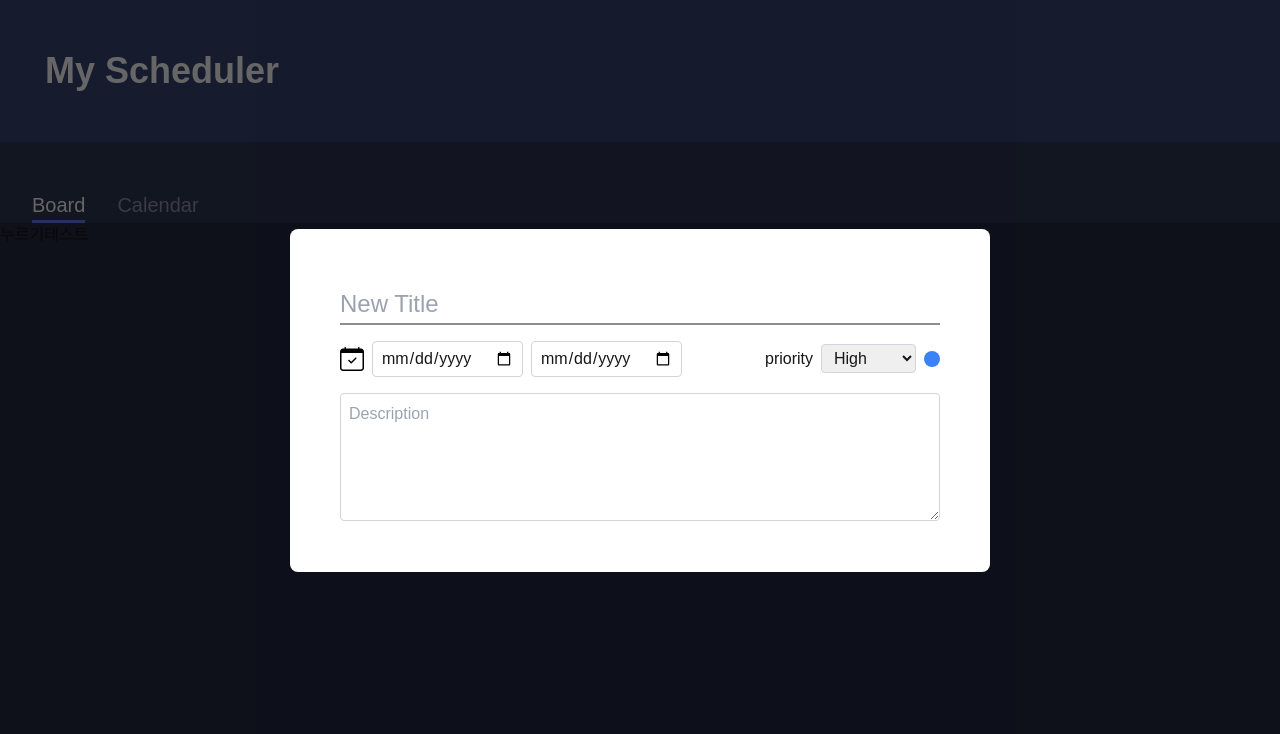
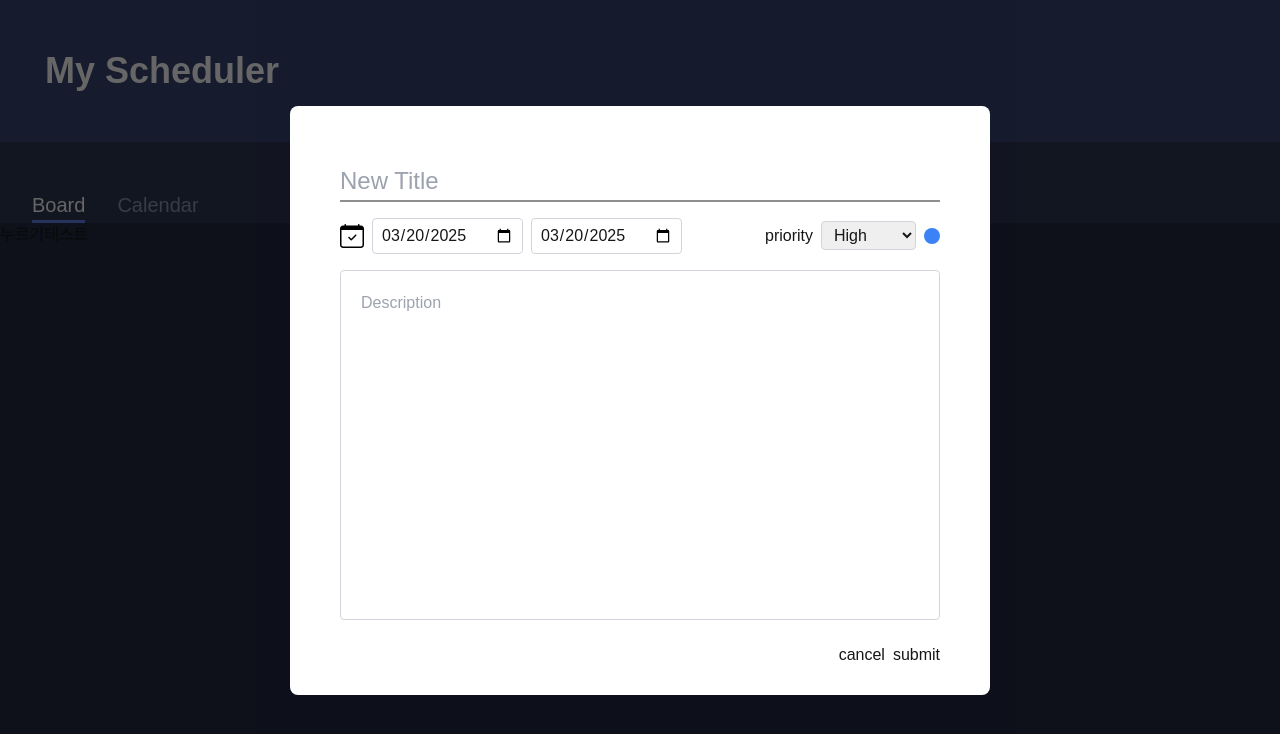
Before and after one commit to f-lab-edu/my-scheduler, a Next.js app: page /schedule in a window 1280 px wide. Both pictures are taken after a click on the button "누르기테스트". Shown: the top 734 px of the page. Built offline with nearby package versions, Linux system fonts and the light colour scheme.

Commit message:
editor 수정

```diff
--- a/package.json
+++ b/package.json
@@ -11,6 +11,7 @@
   },
   "dependencies": {
     "clsx": "^2.1.1",
+    "dayjs": "^1.11.13",
     "next": "15.2.2",
     "react": "^19.0.0",
     "react-dom": "^19.0.0",
--- a/src/components/common/Editor.tsx
+++ b/src/components/common/Editor.tsx
@@ -1,17 +1,69 @@
 "use client";
+import { useState, ChangeEvent } from "react";
 import calendarIcon from "@/assets/calendar.svg";
 import Image from "next/image";
+import dayjs from "dayjs";
+
+type DateField = "start" | "end";
 
 const PRIORITIES = ["High", "Medium", "Low"];
 export default function Editor() {
+  const [formData, setFormData] = useState({
+    title: "",
+    // startDate: dayjs(new Date()).format("YYYY-MM-DD"),
+    // endDate: dayjs(new Date()).format("YYYY-MM-DD"),
+    startDate: dayjs().format("YYYY-MM-DD"),
+    endDate: dayjs().format("YYYY-MM-DD"),
+    priority: "High",
+    description: "",
+  });
   // TODO: 상태 및 props 처리
+
+  const handleTitleChange = (event: ChangeEvent<HTMLInputElement>) => {
+    setFormData((prev) => ({ ...prev, title: event.target.value }));
+  };
+
+  const handleChangeDate = (
+    event: ChangeEvent<HTMLInputElement>,
+    dateField: DateField
+  ) => {
+    const newDate = dayjs(event.target.value);
+    console.log("🟢", newDate);
+    const date = event.target.value;
+
+    // TODO: 해당 유효성 검사를 submit 때 할지
+    if (dateField === "end") {
+      if (newDate.isBefore(dayjs(formData.startDate))) {
+        alert("종료 날짜는 시작 날짜보다 이전일 수 없습니다.");
+        return;
+      }
+      setFormData((prev) => ({
+        ...prev,
+        endDate: event.target.value,
+      }));
+    } else {
+      setFormData((prev) => ({
+        ...prev,
+        startDate: event.target.value,
+      }));
+    }
+  };
+
+  const handlePrioritySelect = (event: ChangeEvent<HTMLSelectElement>) => {
+    setFormData((prev) => ({ ...prev, priority: event.target.value }));
+  };
+
+  const handleDescriptionChange = (event: ChangeEvent<HTMLTextAreaElement>) => {
+    setFormData((prev) => ({ ...prev, description: event.target.value }));
+  };
+
   return (
     <div className="py-[28px] px-[50px] rounded-lg bg-white ">
       <input
         placeholder="New Title"
         className="mt-7 border-b-2 border-border-editor w-[600px] h-[40px] text-2xl outline-none"
-        value=""
-        onChange={() => {}}
+        value={formData.title}
+        onChange={handleTitleChange}
       />
 
       <div className="flex items-center justify-between mt-4">
@@ -26,15 +78,19 @@ export default function Editor() {
             className="border border-gray-300 rounded px-2 py-1 outline-none"
             type="date"
             placeholder="start"
-            value=""
-            onChange={() => {}}
+            value={formData.startDate}
+            onChange={(event: ChangeEvent<HTMLInputElement>) =>
+              handleChangeDate(event, "start")
+            }
           />
           <input
             className="border border-gray-300 rounded px-2 py-1 outline-none"
             type="date"
             placeholder="end"
-            value=""
-            onChange={() => {}}
+            value={formData.endDate}
+            onChange={(event: ChangeEvent<HTMLInputElement>) =>
+              handleChangeDate(event, "end")
+            }
           />
         </div>
 
@@ -42,7 +98,7 @@ export default function Editor() {
           <span>priority</span>
           <select
             className="border border-gray-300 rounded px-2 py-1 outline-none"
-            onChange={() => {}}
+            onChange={handlePrioritySelect}
           >
             {PRIORITIES.map((priority, i) => (
               <option key={`${priority}-${i}`} value={priority}>
@@ -55,13 +111,16 @@ export default function Editor() {
       </div>
 
       <textarea
-        className="mt-4 w-full h-32 border border-gray-300 rounded p-2 outline-none"
+        className="w-full min-h-[350px] h-32 mt-4 border border-gray-300 rounded p-5 outline-none resize-none"
         placeholder="Description"
-        value=""
-        onChange={() => {}}
+        value={formData.description}
+        onChange={handleDescriptionChange}
       />
 
-      <div className="flex justify-end space-x-2 mt-4"></div>
+      <div className="flex justify-end space-x-2 mt-4">
+        <button>cancel</button>
+        <button>submit</button>
+      </div>
     </div>
   );
 }
```
Also changed, not shown: src/components/common/Button.tsx (added), src/components/common/confirmDialog.tsx (added), 1 other file (tests, documents, lock files or other folders).
